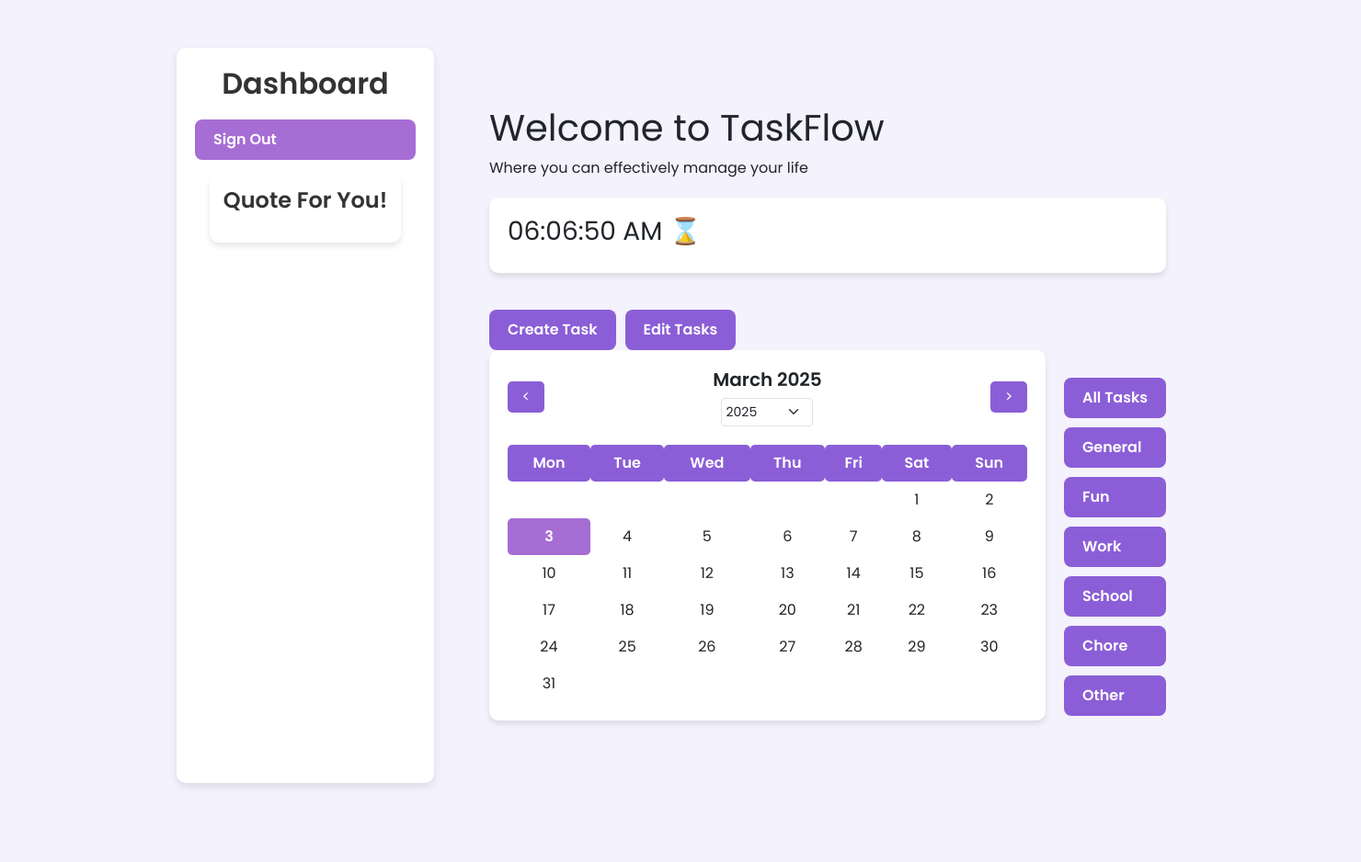
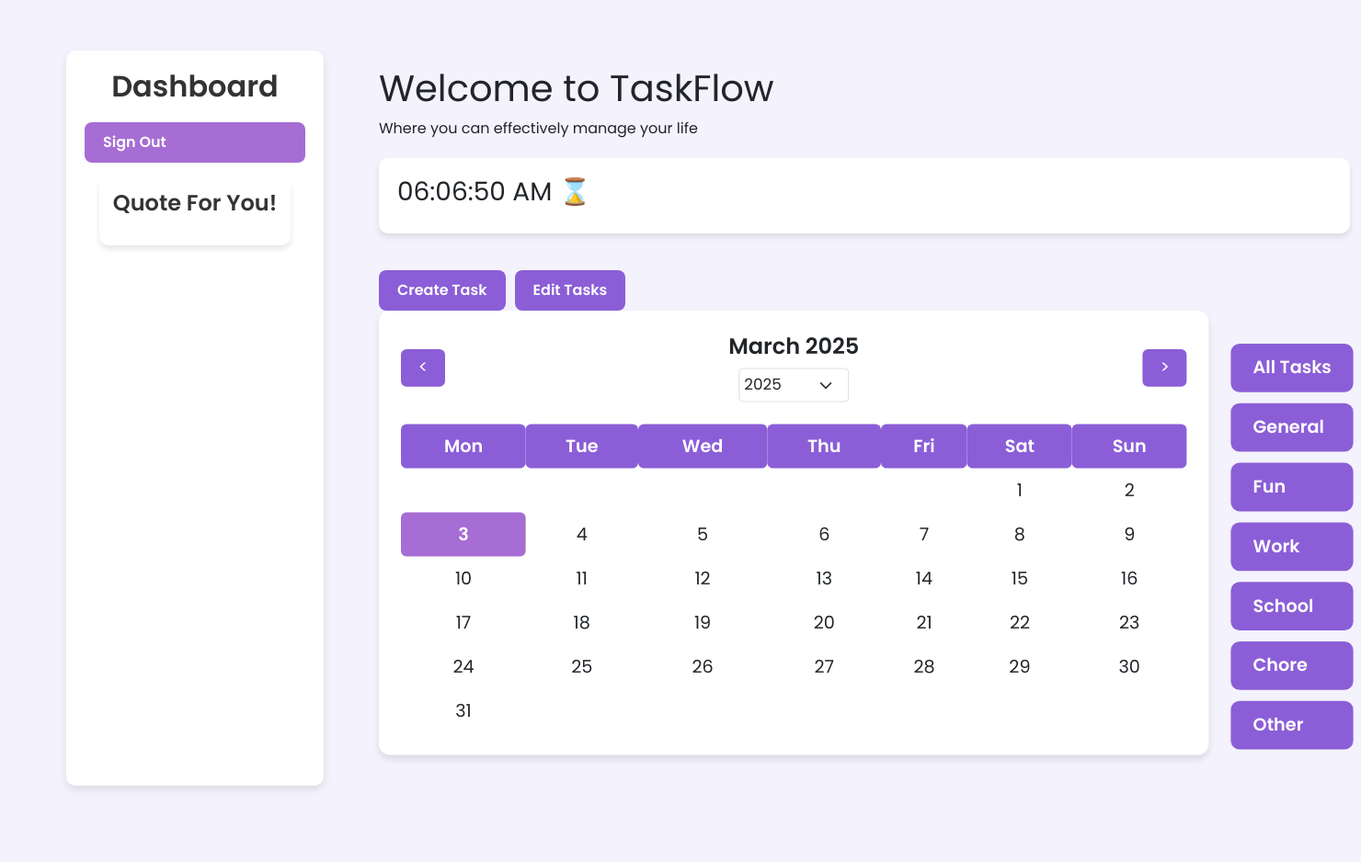
Before and after one commit to akaFM/Kinetic, a Django app: page / in a window 1480 px wide. Shown: the whole page at 92% size. Before the commit the page ends 856 px from the top, so only its background shows below. Run offline with Django 5.2, Linux system fonts and the light colour scheme; the visitor is signed in with stand-in values (Sample User, id 1).

Commit message:
made slight edits on the dashboard

```diff
--- a/taskFlow/tasks/static/tasks/dashboard.css
+++ b/taskFlow/tasks/static/tasks/dashboard.css
@@ -7,6 +7,7 @@
     display: flex;
     flex-direction: row;
     align-items: center;
+    margin-left: 20px;
     width: 100%;
 }
 
@@ -77,6 +78,7 @@
     border-radius: 10px;
     box-shadow: 0px 4px 6px rgba(0, 0, 0, 0.1);
     margin-bottom: 20px;
+    width: 143.5%;
 }
 
 .today-task img {
@@ -170,7 +172,10 @@
     justify-content: space-between;
     align-items: flex-start;
     gap: 20px;
-    width: 100%;
+    width: 120%;
+    height: 500px;
+    transform: scale(1.2);
+    transform-origin: top left;
 }
 
 .calendar-container {
--- a/taskFlow/tasks/urls.py
+++ b/taskFlow/tasks/urls.py
@@ -11,4 +11,5 @@
      path('tasks/complete/', views.complete_task, name='complete_task'),
      path('tasks/uncomplete/', views.uncomplete_task, name='uncomplete_task'),
      path("edit-tasks", views.edit_tasks, name="edit_tasks"),
+
  ]
--- a/taskFlow/tasks/views.py
+++ b/taskFlow/tasks/views.py
@@ -1,4 +1,5 @@
 import django
+import random
 from django.shortcuts import render
 from django.urls import reverse
 from django.http import HttpResponseRedirect
@@ -264,3 +265,19 @@
         "TaskType": TaskType,
     }
     return render(request, "tasks/edit_tasks.html", context)
+
+def quote(request):
+    quotes = [
+        "Believe you can and you're halfway there.",
+        "Your limitation—it's only your imagination.",
+        "Push yourself, because no one else is going to do it for you.",
+        "Sometimes later becomes never. Do it now.",
+        "Dream it. Wish it. Do it.",
+        "Great things never come from comfort zones.",
+        "Don't stop when you're tired. Stop when you're done."
+    ]
+    random_quote = random.choice(quotes)
+    context = {
+        'quote': random_quote
+    }
+    return render(request, 'tasks/dashboard.html', context)
```
